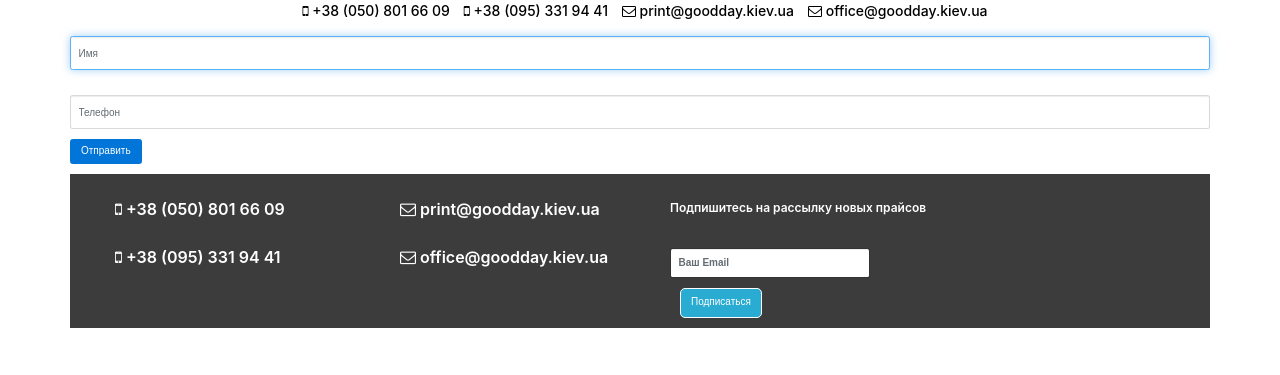
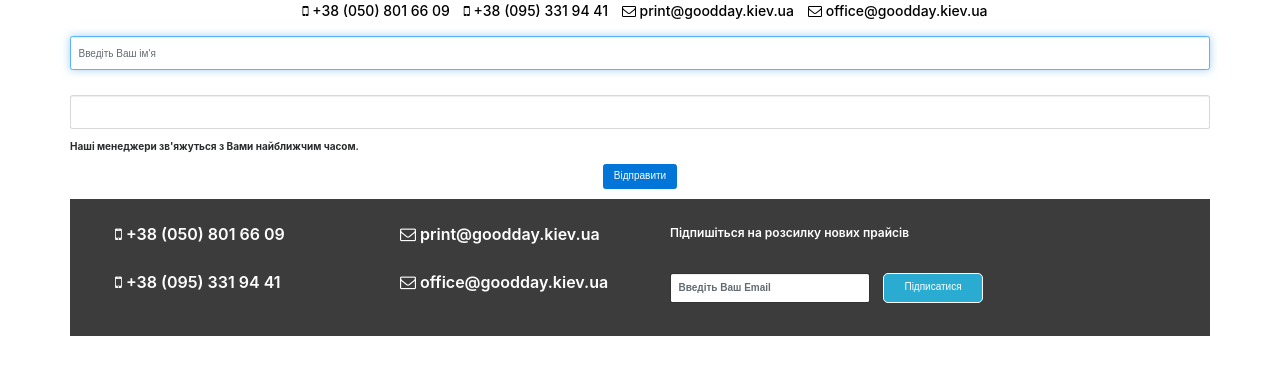
Before and after one commit to SanaStashkevich/Print-Denis, a Yii app: template views/layouts/main.php in a window 1280 px wide. Shown: the top 375 px of the page. Run offline with PHP 8.4 and a stand-in for Yii, Linux system fonts and the light colour scheme; the template is opened without the code that fills it, so the values that code supplies are empty; form fields are guessed from the names that the template uses; some libraries are stand-ins or nearby versions.

Commit message:
Add styels for forms

```diff
--- a/controllers/SiteController.php
+++ b/controllers/SiteController.php
@@ -105,7 +105,6 @@
                      ]);
 
              } else {
-    //             $model->errors;
                  return json_encode([
                      'status' => $model->errors,
                  ]);
--- a/models/Subscribers.php
+++ b/models/Subscribers.php
@@ -28,7 +28,7 @@
     public function rules()
     {
         return [
-            [['email'], 'required'],
+            [['email'], 'required', 'message' => 'Введіть Ваш Email'],
             [['status'], 'integer'],
             [['email'], 'string', 'max' => 160],
             [['hash'], 'string', 'max' => 250],
--- a/views/layouts/_footer.php
+++ b/views/layouts/_footer.php
@@ -26,15 +26,18 @@
             </div>
         </div>
         <div class="col-md-6 form-subscribers">
-            <p>Подпишитесь на рассылку новых прайсов</p>
-            <?php $form = ActiveForm::begin(['id'=> 'subscribe-form-id']); ?>
+            <p>Підпишіться на розсилку нових прайсів</p>
+            <?php $form = ActiveForm::begin(
+                    [
+                        'id' => 'subscribe-form-id',
+                        'class' => 'form-inline',
+                        'enableClientValidation' => false,
+                    ]
+            ); ?>
+            <?= $form->field($model,'email')->label('')->textInput(['placeholder' => 'Введіть Ваш Email']); ?>
 
-            <?= $form->field($model,'email')->label('')->textInput(['autofocus'=> true,'placeholder' => 'Ваш Email']); ?>
+            <?= Html::button('Підписатися', ['class' => 'btn btn-primary sign-describe']); ?>
 
-            <div class="form-group">
-                <?= Html::button('Подписаться', ['class' => 'btn btn-primary sign-describe']); ?>
-
-            </div>
             <?php ActiveForm::end(); ?>
         </div>
 
--- a/views/layouts/_modal_form.php
+++ b/views/layouts/_modal_form.php
@@ -6,24 +6,41 @@
 $model = $this->params['form_callback'];
 
 Modal::begin([
-    'header' => "<h2>Заказать обратный звонок</h2>",
+    'header' => "<h2>Замовити зворотній дзвінок</h2>",
     'closeButton' => ['label' => 'X'],
     'toggleButton' => [
         'tag' => 'button',
         'class' => 'btn callback',
-        'label' =>'Заказать звонок',
+        'label' =>'Замовити дзвінок',
     ],
 
 ]);
 ?>
 
-<?php $form = ActiveForm::begin(['id'=> 'callback-form-id']); ?>
+<?php $form = ActiveForm::begin(
+        [
+            'id'=> 'callback-form-id',
+            'enableClientValidation' => false,
+        ]
+); ?>
 
-<?= $form->field($model,'name')->label('')->textInput(['autofocus'=> true,'placeholder' => 'Имя']); ?>
-<?= $form->field($model,'phone')->label('')->textInput(['class' => 'phone-input', 'placeholder' => 'Телефон']); ?>
+<?= $form->field($model,'name')->label('')->textInput(['autofocus'=> true,'placeholder' => 'Введіть Ваш ім\'я']); ?>
+<?= $form->field($model,'phone')->label('')->widget(\yii\widgets\MaskedInput::className(),
+    [
+        'mask' => '+380(99)999-99-99',
+        'options' => [
+                'class' => 'phone-input',
+                'placeholder' => 'Введіть Ваш телефон',
+            ],
+    ]); ?>
 
-<div class="form-group">
-    <?= Html::button('Отправить', ['class' => 'btn btn-primary send-callback']); ?>
+<div class="info">
+    <p>
+        <strong>Наші менеджери зв'яжуться з Вами найближчим часом.</strong>
+    </p>
+</div>
+<div class="form-group text-center">
+    <?= Html::button('Відправити', ['class' => 'btn btn-primary send-callback']); ?>
 
 </div>
 <?php ActiveForm::end(); ?>
--- a/web/css/site.scss
+++ b/web/css/site.scss
@@ -142,6 +164,29 @@
       right: 20px !important;
       top: 30px !important;
     }
+  }
+}
+
+@media all and (min-width: 768px){
+  header{
+    .callback{
+      right: 40px;
+      top: 75px;
+    }
+  }
+}
+@media all and (max-width: 767px){
+  header{
+    .callback {
+      width: 100% !important;
+      bottom: 0;
+      position: fixed !important;
+    }
+  }
+  #toTop{
+    right: 5px !important;
+    bottom: 55px !important;
+    opacity: 0.3;
   }
 }
 
@@ -402,6 +447,9 @@
     }
 
     .form-subscribers {
+      .form-group{
+        display: inline-block;
+      }
       width: 100%;
       padding-left: 30px;
       padding-top: 25px;
@@ -422,8 +470,9 @@
           border-radius: 5px;
           border: 1px solid #fff;
           background-color: #2aabd2;
+          width: 100px;
+
         }
-
     }
   }
 }
```
Also changed, not shown: other parts of web/css/site.scss (+31 -4 lines), web/css/site.css, 2 other files. Lines whose indentation alone changed are shown as unchanged.
